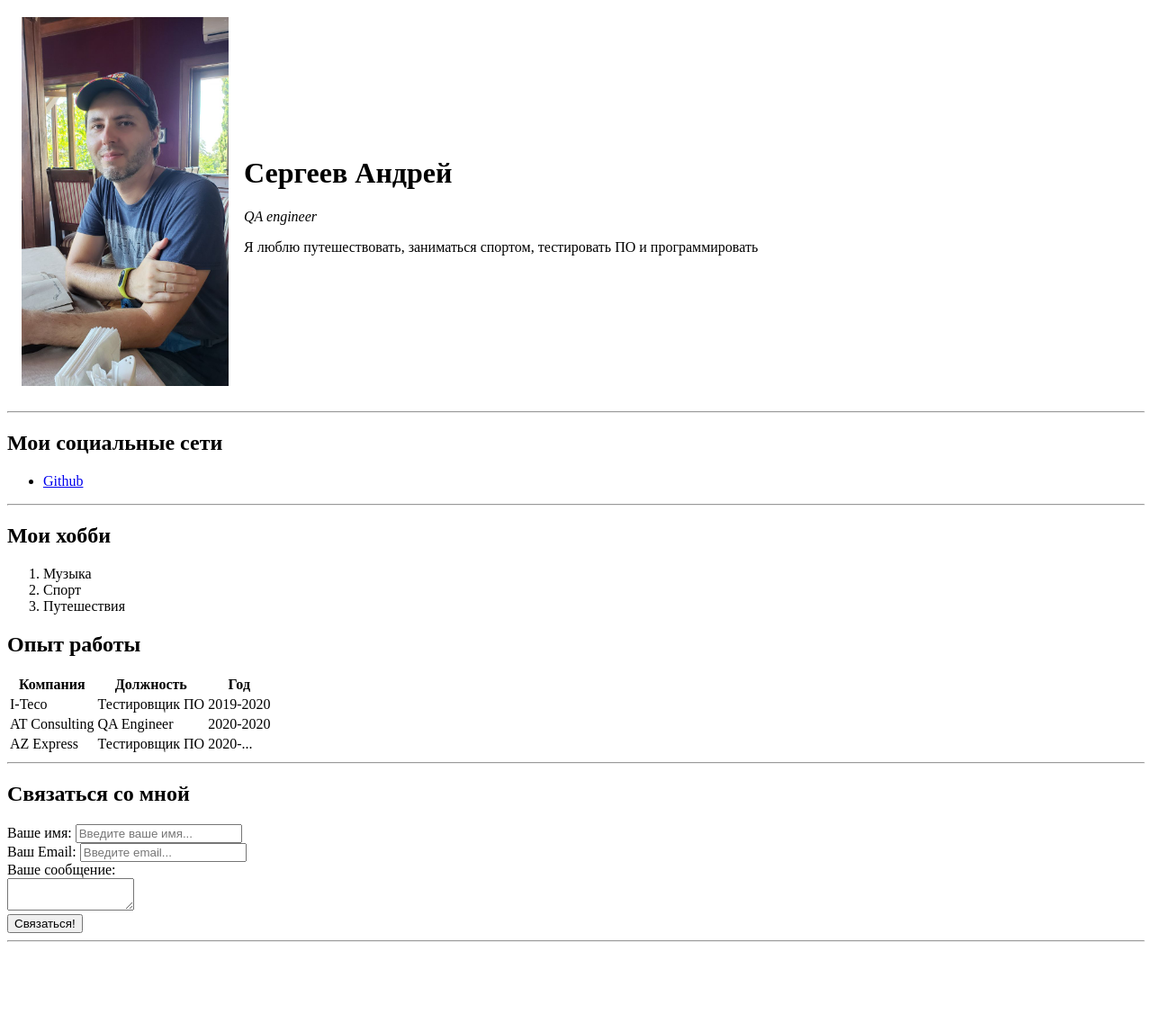
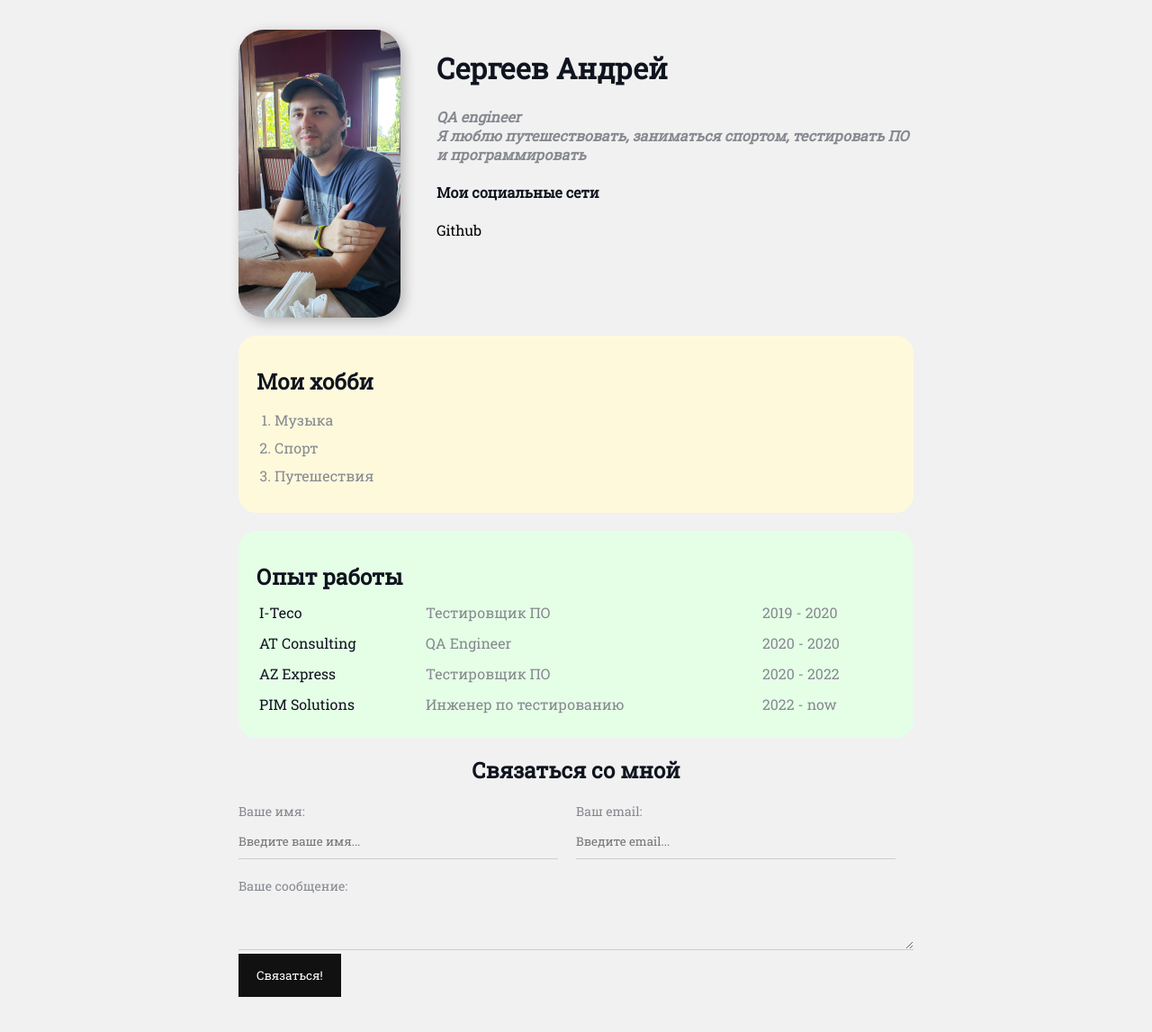
Before and after one commit to amig029/cv, a plain HTML site: page index.html in a window 1280 px wide. Shown: the part 5-1152 px from the top of the page at 90% size. Before the commit the page ends 1060 px from the top, so only its background shows below. Drawn offline with Linux system fonts and the light colour scheme.

Commit message:
css styles

```diff
--- a/index.html
+++ b/index.html
@@ -1,89 +1,98 @@
 <!DOCTYPE html>
 <html>
+
 <head>
     <meta charset="UTF-8">
     <title>Andrey CV</title>
+    <link rel="stylesheet" href="style.css" />
 </head>
+
 <body>
-        <table cellspacing="15">
-            <tr>
-                <td>
-                    <img src="andrey.jpeg" width="230" height="410" alt="">
-                </td>
-                <td>
+    <div class="container">
+        <div class="info">
+            <img src="andrey.jpeg" alt="" class="avatar" />
+
+            <div class="info-text">
                 <h1>Сергеев Андрей</h1>
-                    <p><em>QA engineer</em></p>
+                <p>QA engineer</p>
                 <p>Я люблю путешествовать, заниматься спортом, тестировать ПО и программировать</p>
-                </td>
-            </tr>
-        </table>
 
-        <hr>
+                <h4>Мои социальные сети</h4>
 
-        <h2>Мои социальные сети</h2>
-        <ul>
-            <li><a href="https://github.com/amig029" target="_blank">Github</a></li>
-        </ul>
+                <a href="https://github.com/amig029" target="_blank">Github</a>
+            </div>
 
-        <hr>
+        </div>
 
+        <div class="card bg-yellow">
             <h2>Мои хобби</h2>
-        <ol>
+            <ol class="list">
                 <li>Музыка</li>
                 <li>Спорт</li>
                 <li>Путешествия</li>
             </ol>
+        </div>
 
-
-
+        <div class="card bg-green">
             <h2>Опыт работы</h2>
-        <table>
-            <tr>
-                <th>Компания</th>
-                <th>Должность</th>
-                <th>Год</th>
-            </tr>
+            <table class="table">
                 <tr>
                     <td>I-Teco</td>
                     <td>Тестировщик ПО</td>
-                <td>2019-2020</td>
+                    <td>2019 - 2020</td>
                 </tr>
                 <tr>
                     <td>AT Consulting</td>
                     <td>QA Engineer</td>
-                <td>2020-2020</td>
+                    <td>2020 - 2020</td>
                 </tr>
                 <tr>
                     <td>AZ Express</td>
                     <td>Тестировщик ПО</td>
-                <td>2020-...</td>
+                    <td>2020 - 2022</td>
+                </tr>
+                <tr>
+                    <td>PIM Solutions</td>
+                    <td>Инженер по тестированию</td>
+                    <td>2022 - now</td>
                 </tr>
             </table>
+        </div>
 
-        <hr>
+        <div class="contact">
             <h2>Связаться со мной</h2>
 
             <form action="/">
+                <div class="row">
+                    <div class="form-group">
                         <label for="name">Ваше имя:</label>
                         <input type="text" id="name" placeholder="Введите ваше имя...">
+                    </div>
 
-            <br>
+                    <div class="form-group">
+                        <label for="email">Ваш email:</label>
+                        <input type="text" id="email" placeholder="Введите email...">
+                    </div>
+                </div>
 
-            <label for="email">Ваш Email:</label>
-            <input type="text" id="email" placeholder="Введите email...">
+                <div class="form-group">
+                    <label for="text">Ваше сообщение:</label>
 
-            <br>
+                    <textarea id="text" rows="2" cols="15"></textarea>
+                </div>
 
-            <label for="text">Ваше сообщение:</label>
-            <br>
-            <textarea id="text" rows="2" cols="15"></textarea>
+                <input class="btn" type="submit" value="Связаться!">
+            </form>
+        </div>
 
-            <br>
+        <div class="position">
+            <div class="box"></div>
+        </div>
+    </div>
 
-            <input type="submit" value="Связаться!">
-        </form>
 
-        <hr>
+    <div style="margin-bottom: 50px;"></div>
+    </div>
+</body>
 
-    </body>
 </html>
--- /dev/null
+++ b/style.css
@@ -0,0 +1,156 @@
+@import url('https://fonts.googleapis.com/css2?family=Roboto+Slab&display=swap');
+
+body {
+    background-color: #f1f1f1;
+    color: #0f141e;
+
+    font: normal 16px 'Roboto Slab', sans-serif;
+}
+
+a {
+    color: black;
+    text-decoration: none;
+}
+
+a:hover {
+    text-decoration: underline;
+}
+
+a:active {
+    color: blue;
+}
+
+a:visited {
+    color: gray;
+}
+
+.avatar {
+    width: 200px;
+    height: 320px;
+    border-radius: 28px;
+    box-shadow: 4px 4px 14px rgba(0, 0, 0, 0.25);
+}
+
+.info {
+    display: flex;
+    margin-bottom: 20px;
+}
+
+.info-text {
+    margin-left: 40px;
+}
+
+.info-text {
+    margin-bottom: 10px;
+}
+
+.info p {
+    color: #86898f;
+    margin: 0;
+    font-style: italic;
+    font-weight: bold;
+    text-decoration: none;
+}
+
+@media (max-width: 700px) {
+    .info {
+        text-align: center;
+        display: block;
+    }
+}
+
+.container {
+    max-width: 750px;
+    margin: auto;
+    padding-top: 30px;
+}
+
+.bg-yellow {
+    background: #fff9dc;
+}
+
+.bg-green {
+    background: #e5ffe7;
+}
+
+.card {
+    padding: 15px 20px;
+    margin-bottom: 20px;
+    border-radius: 20px;
+}
+
+.card h2 {
+    margin-bottom: 10px;
+}
+
+.list {
+    padding: 0 20px;
+}
+
+.list li {
+    color: #86898f;
+    margin-bottom: 10px;
+}
+
+.table {
+    width: 100%;
+}
+
+.table td {
+    padding-bottom: 10px;
+}
+
+.table td:nth-child(2),
+.table td:nth-child(3) {
+    color: #86898f;
+}
+
+.contact h2 {
+    text-align: center;
+}
+
+.form-group label {
+    display: block;
+    font-size: 14px;
+    color: #86898f;
+}
+
+.form-group input,
+.form-group textarea {
+    width: 100%;
+    box-sizing: border-box;
+    border: none;
+    background: transparent;
+    border-bottom: 1px solid #ccc;
+    color: #000;
+    padding: 15px 0 10px;
+    outline: none;
+    font-family: inherit;
+}
+
+.row {
+    display: flex;
+    margin-bottom: 20px;
+}
+
+.row>.form-group {
+    width: 50%;
+    margin-right: 20px;
+}
+
+.row>.forn-group:last-child {
+    margin-right: 0;
+}
+
+.btn {
+    background: #111;
+    padding: 15px 20px;
+    color: #fff;
+    border: none;
+    font-family: inherit;
+    cursor: pointer;
+}
+
+.btn:hover {
+    opacity: 0.9;
+}
```
Lines whose indentation alone changed are shown as unchanged.
